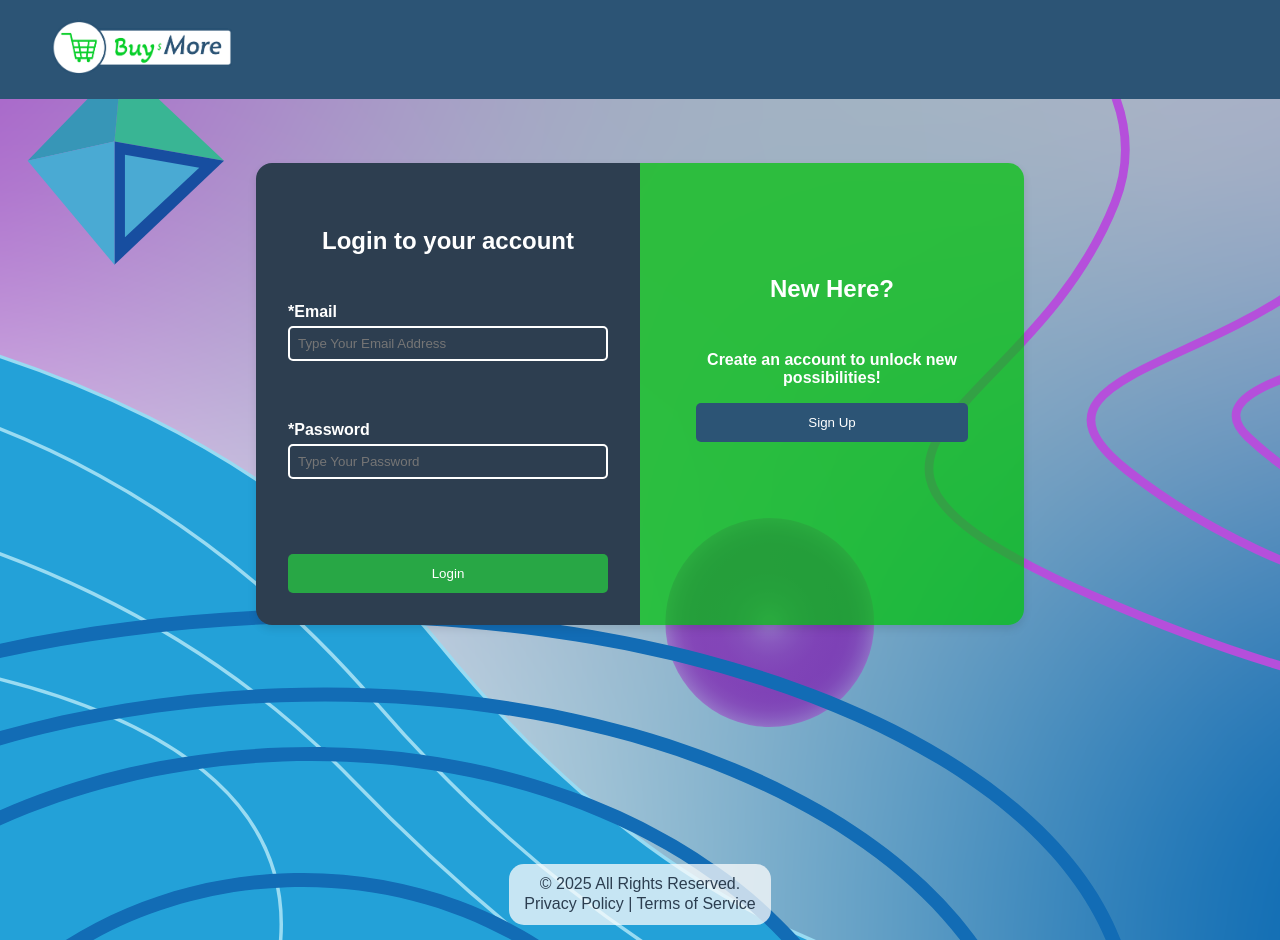
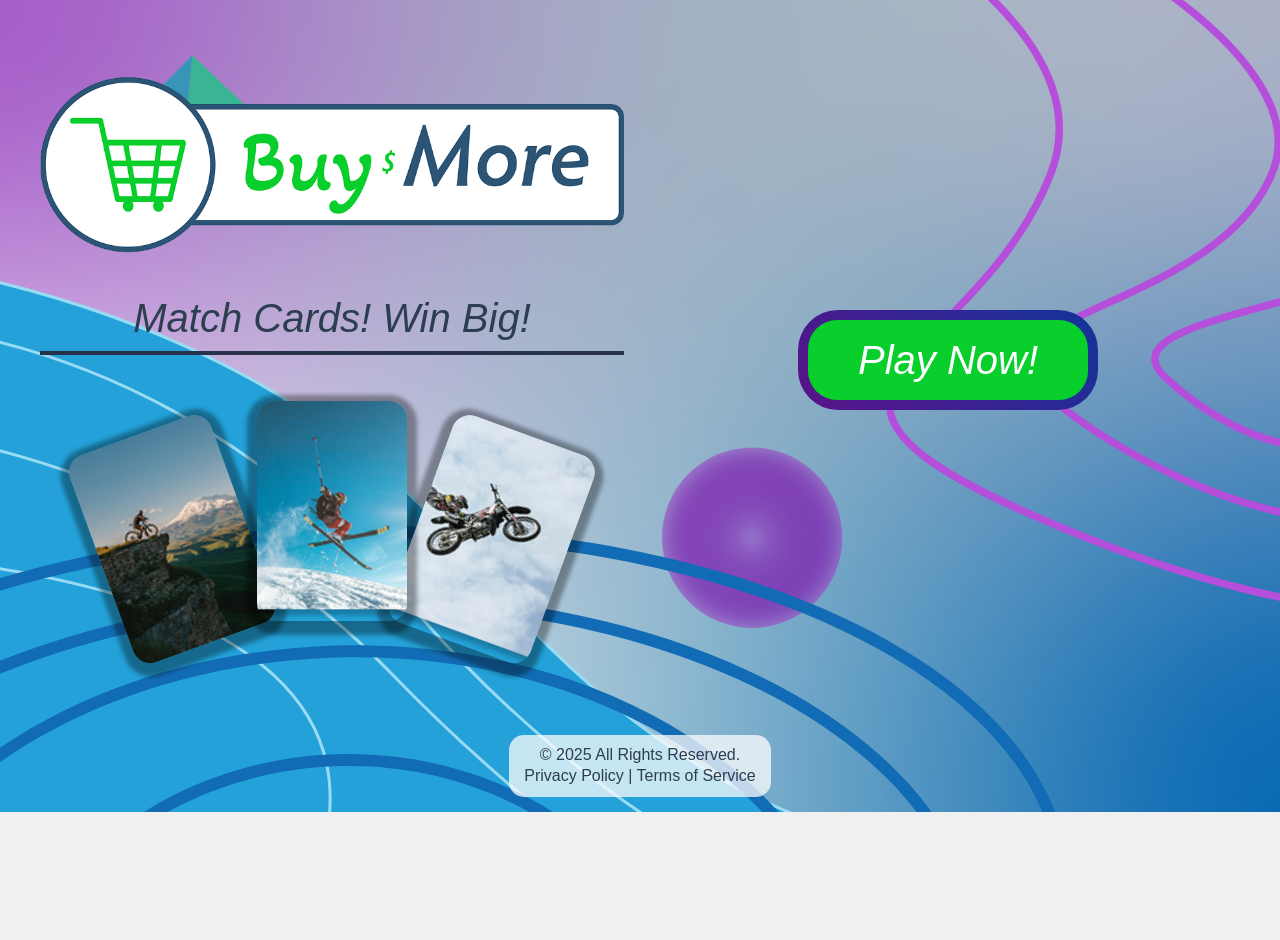
Before and after one commit to Raman9357/match-game, a React (Create React App) app: page / in a window 1280 px wide. After the commit the page ends 812 px from the top, so only its background shows below. Built offline with nearby package versions, Linux system fonts and the light colour scheme; a web font is replaced by a local one.

Commit message:
routing changes

```diff
--- a/src/App.js
+++ b/src/App.js
@@ -14,9 +14,9 @@ function App() {
   return (
     <Router>
       <Routes>
-        <Route path="/homepage" element={<HomePage />} />
+        <Route path="/" element={<HomePage />} />
         <Route path="/signup" element={<SignUp />} />
-        <Route path="/" element={<LogIn />} />
+        <Route path="/login" element={<LogIn />} />
         <Route path="/legal" element={<LegalPage />} />
         <Route path="/contest" element={<ContestPage />} />
         <Route path="/prize" element={<PrizePage />} />
--- a/src/pages/HomePage.jsx
+++ b/src/pages/HomePage.jsx
@@ -37,7 +37,7 @@ function HomePage() {
 
                             <div className="box margin-no">
                                 {/* <h4>Play to Win</h4> */}
-                                <Link to="/contest"><h4 className="content-btn hypatia-italic">Play Now!</h4></Link>
+                                <Link to="/login"><h4 className="content-btn hypatia-italic">Play Now!</h4></Link>
                             </div>
 
                             <div className="win-prizes">
@@ -63,7 +63,7 @@ function HomePage() {
                         <div className="right">
                             <div className="box btn-show">
                                 {/* <h4>Play to Win</h4> */}
-                                <Link to="/contest"><h4 className="content-btn hypatia-italic">Play Now!</h4></Link>
+                                <Link to="/login"><h4 className="content-btn hypatia-italic">Play Now!</h4></Link>
                             </div>
 
                             {/* <div className="buy-more">
--- a/src/pages/LogIn.jsx
+++ b/src/pages/LogIn.jsx
@@ -29,7 +29,7 @@ function LogIn() {
     setFormErrors(errors);
 
     if (Object.keys(errors).length === 0) {
-      navigate('/homepage');
+      navigate('/contest');
     }
   };
 
```
